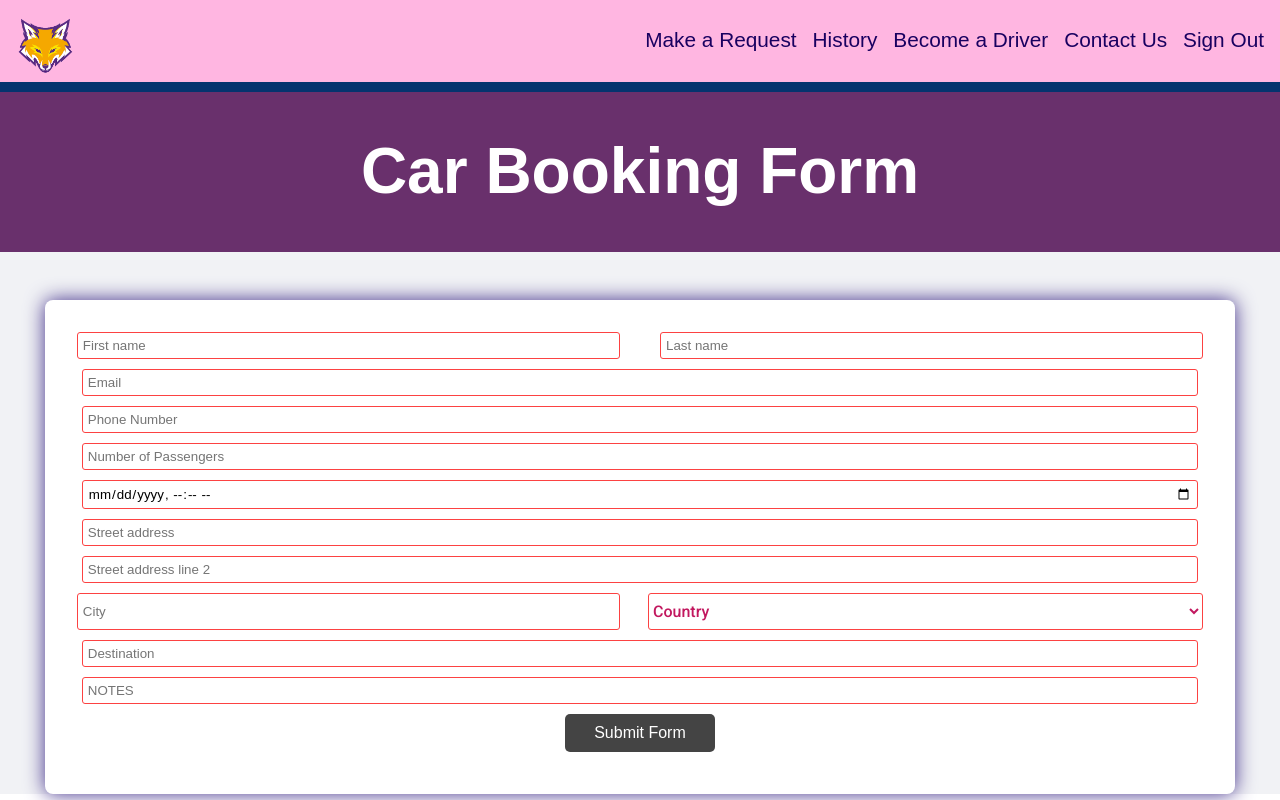
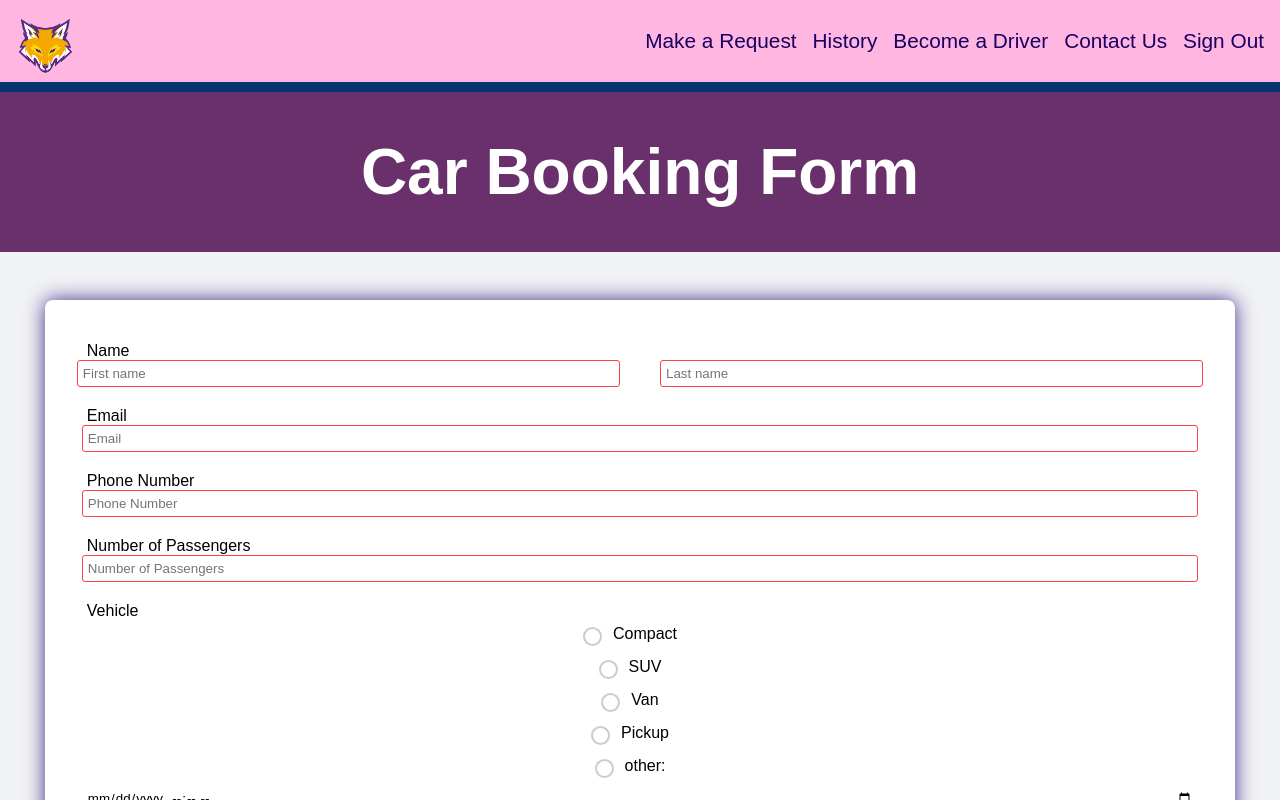
Before and after one commit to CS322-spring22/KnoxRide, a React (Create React App) app: page /request in a window 1280 px wide. Shown: the top 800 px of the page. Built offline with nearby package versions, Linux system fonts and the light colour scheme.

Commit message:
myrequest page is wonky trying to fix

```diff
--- a/src/RequestPage/Request.css
+++ b/src/RequestPage/Request.css
@@ -2,15 +2,6 @@ html, body.request {
     min-height: 100%;
     }
 
-    body.request, div, form.Req, input.request, select, textarea, p {
-    padding: 0;
-    margin: 0;
-    outline: none;
-    font-family: Roboto, Arial, sans-serif;
-    font-size: 1rem;
-    color: rgb(194, 24, 95);
-    line-height: 1.6rem;
-    }
 
     .AppUserrequest > html {
         font-size: 62.5%;
@@ -18,8 +9,11 @@ html, body.request {
         text-align: center;
         justify-content: center;
       }
+p {
+  text-align: left;
+  padding-left: 10px;
 
-
+}
     h1.Req {
     position: absolute;
     margin: 0;
@@ -57,12 +51,13 @@ html, body.request {
     height: 100%;
     }
 
-    input, textarea, select { /* border of each*/
+    input.Req, textarea, select { /* border of each*/
     margin-bottom: 10px;
     border: 1px solid rgb(252, 66, 66);
     border-radius: 3px;
     }
     input {
+      text-align: left;
     width: calc(100% - 10px);
     padding: 5px;
     }
--- a/src/RequestPage/Request.js
+++ b/src/RequestPage/Request.js
@@ -58,6 +58,8 @@ function Request() {
         <h1 className="Req">Car Booking Form</h1>
       </div>
       <form className="Req" onSubmit={handleSubmit(onSubmit)}>
+        <div className="item">
+          <p>Name</p>
           <div className="name-item">
             <input
               className="Req"
@@ -72,19 +74,30 @@ function Request() {
               {...register("Last name", { required: true, maxLength: 20 })}
             />
           </div>
-
+        </div>
+        <div className="item">
+          <p>Email</p>
           <input
             className="Req"
             type="text"
             placeholder="Email"
             {...register("Email", { required: true, pattern: /^\S+@\S+$/i })}
           />
+        </div>
+
+        <div className="item">
+          <p>Phone Number</p>
           <input
             className="Req"
             type="tel"
             placeholder="Phone Number"
             {...register("Phone Number", { required: true, maxLength: 10 })}
           />
+        </div>
+
+        <div className="item">
+          <p>Number of Passengers</p>
+
           <input
             className="Req"
             type="number"
@@ -96,110 +109,6 @@ function Request() {
               maxLength: 2,
             })}
           />
-
-        <input
-          className="Req"
-          {...register("Vehicle Type", { required: true })}
-          type="radio"
-          value="Compact"
-        />
-        <input
-          className="Req"
-          {...register("Vehicle Type", { required: true })}
-          type="radio"
-          value="SUV"
-        />
-        <input
-          className="Req"
-          {...register("Vehicle Type", { required: true })}
-          type="radio"
-          value="Van"
-        />
-        <input
-          className="Req"
-          {...register("Vehicle Type", { required: true })}
-          type="radio"
-          value="Pickup"
-        />
-        <input
-          className="Req"
-          {...register("Vehicle Type", { required: true })}
-          type="radio"
-          value="other:"
-        />
-        <input
-          className="Req"
-          type="datetime-local"
-          placeholder="Pick Up Date + Time"
-          {...register("Pick Up Date + Time", { required: true })}
-        />
-
-        <input type="text" name="name" placeholder="Street address" />
-        <input type="text" name="name" placeholder="Street address line 2" />
-        <div className="city-item">
-          <input type="text" name="name" placeholder="City" />
-          <select>
-            <option value>Country</option>
-            <option value={1}>Russia</option>
-            <option value={2}>Germany</option>
-            <option value={3}>France</option>
-            <option value={4}>Armenia</option>
-            <option value={5}>USA</option>
-          </select>
-        </div>
-
-        <input
-          className="Req"
-          type="text"
-          placeholder="Destination"
-          {...register("Destination", { required: true })}
-        />
-        <input
-          className="Req"
-          type="text"
-          placeholder="NOTES"
-          {...register("NOTES", {})}
-        />
-
-        <input
-          className="submit"
-          href="/homepage"
-          type="submit"
-          value="Submit Form"
-        />
-      </form>
-    </div>
-  );
-}
-
-/*import "./Request.css";
-import logo from "../UserHomePage/logopic.png";
-
-function Request() {
-  return (
-    <div className="testbox">
-      <formR className="Req" /*action="http://localhost:3000/request" >
-        <div className="bannerReq">
-          <h1 className="Req">Car Booking Form</h1>
-        </div>
-        <div className="item">
-          <p>Name</p>
-          <div className="name-item">
-            <input type="text" name="name" placeholder="First" />
-            <input type="text" name="name" placeholder="Last" />
-          </div>
-        </div>
-        <div className="item">
-          <p>Email</p>
-          <input type="text" name="name" />
-        </div>
-        <div className="item">
-          <p>Phone</p>
-          <input type="text" name="name" />
-        </div>
-        <div className="item">
-          <p>Number of Passengers</p>
-          <input type="text" name="name" />
         </div>
         <div className="question">
           <p>Vehicle</p>
@@ -262,6 +171,179 @@ function Request() {
             </div>
           </div>
         </div>
+        {/*<div className="question">
+          <p>Vehicle</p>
+          <div className="question-answer"></div>
+          <div>
+            <input
+              {...register("Vehicle Type", { required: true })}
+              type="radio"
+              value="Compact"
+            />
+          </div>
+          <div>
+            <input
+              {...register("Vehicle Type", { required: true })}
+              type="radio"
+              value="SUV"
+            />
+          </div>
+          <input
+            {...register("Vehicle Type", { required: true })}
+            type="radio"
+            value="Van"
+          />
+          <input
+            {...register("Vehicle Type", { required: true })}
+            type="radio"
+            value="Pickup"
+          />
+          <input
+            {...register("Vehicle Type", { required: true })}
+            type="radio"
+            value="other:"
+          />
+        </div>
+          */}
+
+        <input
+          type="datetime-local"
+          placeholder="Pick Up Date + Time"
+          {...register("Pick Up Date + Time", { required: true })}
+        />
+
+        <input type="text" name="name" placeholder="Street address" />
+        <input type="text" name="name" placeholder="Street address line 2" />
+        <div className="city-item">
+          <input type="text" name="name" placeholder="City" />
+          <select>
+            <option value>Country</option>
+            <option value={1}>Russia</option>
+            <option value={2}>Germany</option>
+            <option value={3}>France</option>
+            <option value={4}>Armenia</option>
+            <option value={5}>USA</option>
+          </select>
+        </div>
+
+        <input
+          className="Req"
+          type="text"
+          placeholder="Destination"
+          {...register("Destination", { required: true })}
+        />
+        <input
+          className="Req"
+          type="text"
+          placeholder="NOTES"
+          {...register("NOTES", {})}
+        />
+
+        <input
+          className="submit"
+          href="/homepage"
+          type="submit"
+          value="Submit Form"
+        />
+      </form>
+    </div>
+  );
+}
+
+/*import "./Request.css";
+import logo from "../UserHomePage/logopic.png";
+
+function Request() {
+  return (
+    <div className="testbox">
+      <form className="Req" onSubmit={handleSubmit(onSubmit)}>
+        <div className="bannerReq">
+          <h1 className="Req">Car Booking Form</h1>
+        </div>
+        <div className="item">
+          <p>Name</p>
+          <div className="name-item">
+            <input type="text" name="name" placeholder="First" />
+            <input type="text" name="name" placeholder="Last" />
+          </div>
+        </div>
+        <div className="item">
+          <p>Email</p>
+          <input type="text" name="name" />
+        </div>
+        <div className="item">
+          <p>Phone</p>
+          <input type="text" name="name" />
+        </div>
+        <div className="item">
+          <p>Number of Passengers</p>
+          <input type="text" name="name" />
+        </div>
+
+
+        <div className="question">
+          <p>Vehicle</p>
+          <div className="question-answer">
+            <div>
+              <input
+                type="radio"
+                defaultValue="none"
+                id="radio_1"
+                name="vehicle"
+              />
+              <label htmlFor="radio_1" className="radio">
+                <span>Compact</span>
+              </label>
+            </div>
+            <div>
+              <input
+                type="radio"
+                defaultValue="none"
+                id="radio_2"
+                name="vehicle"
+              />
+              <label htmlFor="radio_2" className="radio">
+                <span>SUV</span>
+              </label>
+            </div>
+            <div>
+              <input
+                type="radio"
+                defaultValue="none"
+                id="radio_3"
+                name="vehicle"
+              />
+              <label htmlFor="radio_3" className="radio">
+                <span>Van</span>
+              </label>
+            </div>
+            <div>
+              <input
+                type="radio"
+                defaultValue="none"
+                id="radio_4"
+                name="vehicle"
+              />
+              <label htmlFor="radio_4" className="radio">
+                <span>Pickup</span>
+              </label>
+            </div>
+            <div>
+              <input
+                type="radio"
+                defaultValue="none"
+                id="radio_5"
+                name="vehicle"
+              />
+              <label htmlFor="radio_5" className="radio other">
+                <span>other:</span>
+              </label>
+              <input className="other" type="text" name="name" />
+            </div>
+          </div>
+        </div>
+
+
         <div className="item">
           <p>Pick Up Date</p>
           <input type="date" name="bdate" />
```
Lines whose indentation alone changed are shown as unchanged.
